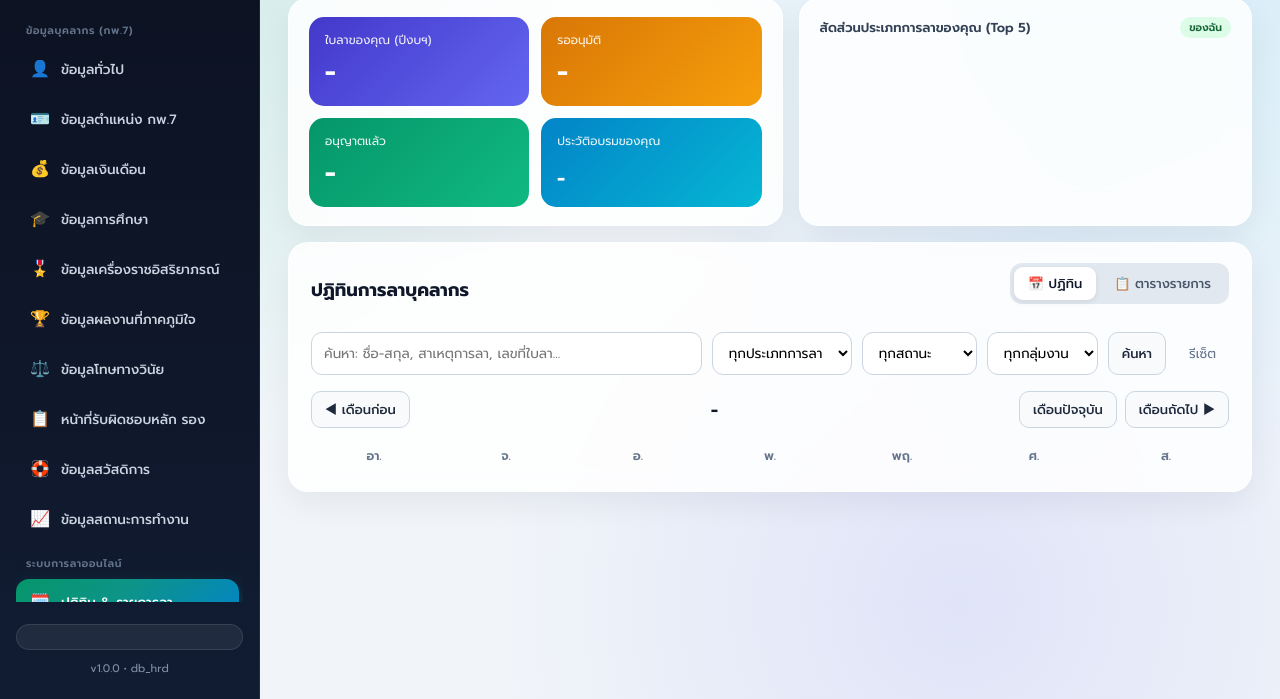
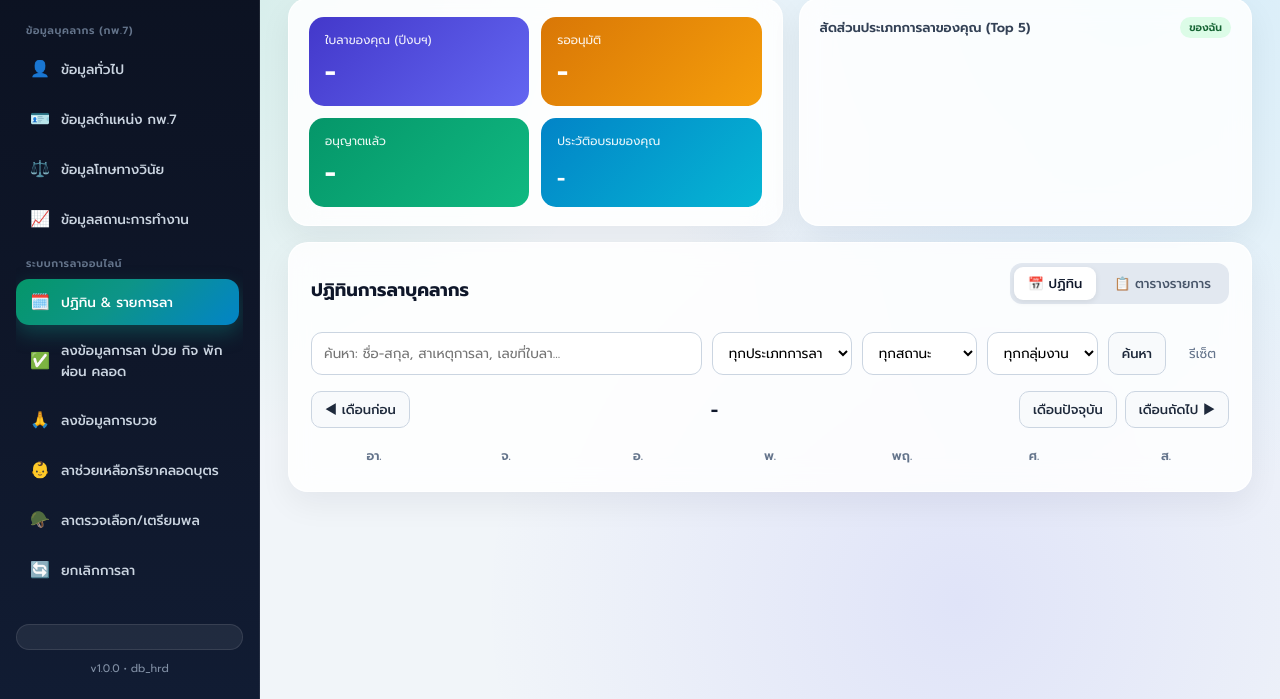
Before and after one commit to playparadachflook-hash/ksp-hrd-system, a website: page public/index.html in a window 1280 px wide. Shown: the part 101-800 px from the top of the page. Drawn offline with Linux system fonts and the light colour scheme; no server answers.

Commit message:
Remove boxed HRD submenus and move My Leave History to top of sidebar

```diff
--- a/public/index.html
+++ b/public/index.html
@@ -22,6 +22,10 @@
       </div>
 
       <nav class="side-nav">
+        <button class="nav-pill hidden" id="navMine" data-tab="mine" onclick="switchTab('mine')">
+          <span class="nav-ico">📁</span><span>ประวัติการลาของฉัน</span>
+        </button>
+
         <div class="nav-group-label">ข้อมูลบุคลากร (กพ.7)</div>
         <button class="nav-pill" data-sec="general" onclick="openHrdSection('general', this)">
           <span class="nav-ico">👤</span><span>ข้อมูลทั่วไป</span>
@@ -29,26 +33,8 @@
         <button class="nav-pill" data-sec="position" onclick="openHrdSection('position', this)">
           <span class="nav-ico">🪪</span><span>ข้อมูลตำแหน่ง กพ.7</span>
         </button>
-        <button class="nav-pill" data-sec="salary" onclick="openHrdSection('salary', this)">
-          <span class="nav-ico">💰</span><span>ข้อมูลเงินเดือน</span>
-        </button>
-        <button class="nav-pill" data-sec="education" onclick="openHrdSection('education', this)">
-          <span class="nav-ico">🎓</span><span>ข้อมูลการศึกษา</span>
-        </button>
-        <button class="nav-pill" data-sec="insignia" onclick="openHrdSection('insignia', this)">
-          <span class="nav-ico">🎖️</span><span>ข้อมูลเครื่องราชอิสริยาภรณ์</span>
-        </button>
-        <button class="nav-pill" data-sec="award" onclick="openHrdSection('award', this)">
-          <span class="nav-ico">🏆</span><span>ข้อมูลผลงานที่ภาคภูมิใจ</span>
-        </button>
         <button class="nav-pill" data-sec="discipline" onclick="openHrdSection('discipline', this)">
           <span class="nav-ico">⚖️</span><span>ข้อมูลโทษทางวินัย</span>
-        </button>
-        <button class="nav-pill" data-sec="duty" onclick="openHrdSection('duty', this)">
-          <span class="nav-ico">📋</span><span>หน้าที่รับผิดชอบหลัก รอง</span>
-        </button>
-        <button class="nav-pill" data-sec="welfare" onclick="openHrdSection('welfare', this)">
-          <span class="nav-ico">🛟</span><span>ข้อมูลสวัสดิการ</span>
         </button>
         <button class="nav-pill" data-sec="status" onclick="openHrdSection('status', this)">
           <span class="nav-ico">📈</span><span>ข้อมูลสถานะการทำงาน</span>
@@ -72,9 +58,6 @@
         </button>
         <button class="nav-pill" data-leave-type="12" onclick="openLeaveFormType(12, this)">
           <span class="nav-ico">🔄</span><span>ยกเลิกการลา</span>
-        </button>
-        <button class="nav-pill hidden" id="navMine" data-tab="mine" onclick="switchTab('mine')">
-          <span class="nav-ico">📁</span><span>ประวัติการลาของฉัน</span>
         </button>
 
         <div class="nav-group-label">อบรม / ไปราชการ / บัญชี</div>
```
